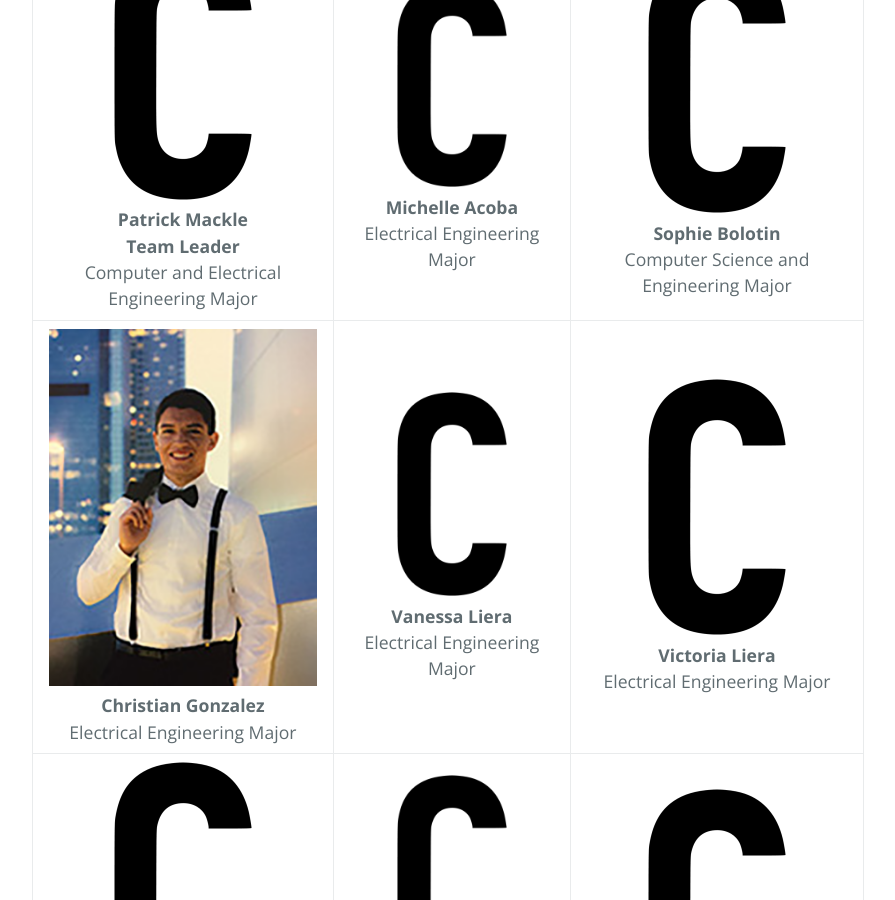
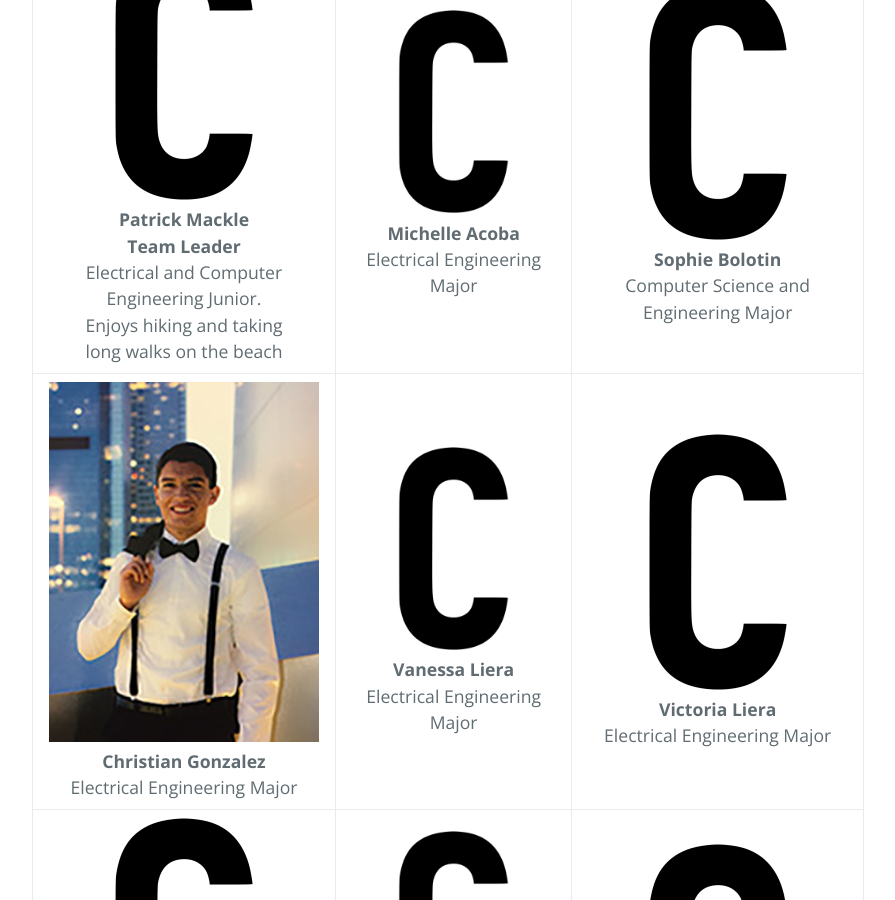
Before and after one commit to pmackle/EE-Emerge-2020-FourFace, a Jekyll site: the page built from docs/Team.md, in a window 1280 px wide and 900 px high, scrolled down 1069 px. Shown: the whole window, without its empty margins (192-1087 px from the left). Built offline with Jekyll 4.4.1, drawn with Linux system fonts in a browser that asks for light colours.

Commit message:
Update Team.md

```diff
--- a/docs/Team.md
+++ b/docs/Team.md
@@ -16,6 +16,6 @@ filename: Team
 
 | | | |
 |:-------------------------:|:-------------------------:|:-------------------------:|
-|![Test!](https://github.com/pmackle/EE-Emerge-2020-FourFace/blob/master/docs/Images/C.png?raw=true)<br/> **Patrick Mackle** <br/> **Team Leader** <br/> Computer and Electrical Engineering Major |  ![Test!](https://github.com/pmackle/EE-Emerge-2020-FourFace/blob/master/docs/Images/C.png?raw=true)<br/>**Michelle Acoba** <br/> Electrical Engineering Major|![Test!](https://github.com/pmackle/EE-Emerge-2020-FourFace/blob/master/docs/Images/C.png?raw=true)<br/>**Sophie Bolotin** <br/> Computer Science and Engineering Major|
+|![Test!](https://github.com/pmackle/EE-Emerge-2020-FourFace/blob/master/docs/Images/C.png?raw=true)<br/> **Patrick Mackle** <br/> **Team Leader** <br/> Electrical and Computer Engineering Junior.<br/> Enjoys hiking and taking <br/> long walks on the beach |  ![Test!](https://github.com/pmackle/EE-Emerge-2020-FourFace/blob/master/docs/Images/C.png?raw=true)<br/>**Michelle Acoba** <br/> Electrical Engineering Major|![Test!](https://github.com/pmackle/EE-Emerge-2020-FourFace/blob/master/docs/Images/C.png?raw=true)<br/>**Sophie Bolotin** <br/> Computer Science and Engineering Major|
 |![Test!](https://github.com/pmackle/EE-Emerge-2020-FourFace/blob/master/Documentation/Photos/christian.png?raw=true)<br/>**Christian Gonzalez** <br/> Electrical Engineering Major |  ![Test!](https://github.com/pmackle/EE-Emerge-2020-FourFace/blob/master/docs/Images/C.png?raw=true)<br/>**Vanessa Liera** <br/> Electrical Engineering Major|![Test!](https://github.com/pmackle/EE-Emerge-2020-FourFace/blob/master/docs/Images/C.png?raw=true)<br/>**Victoria Liera** <br/> Electrical Engineering Major|
 |![Test!](https://github.com/pmackle/EE-Emerge-2020-FourFace/blob/master/docs/Images/C.png?raw=true)<br/> **Anthony Pham** <br/> Electrical Engineering Major |  ![Test!](https://github.com/pmackle/EE-Emerge-2020-FourFace/blob/master/docs/Images/C.png?raw=true)<br/>**Noah Tarr** <br/> Computer Engineering Major|![Test!](https://github.com/pmackle/EE-Emerge-2020-FourFace/blob/master/docs/Images/C.png?raw=true)|
```
